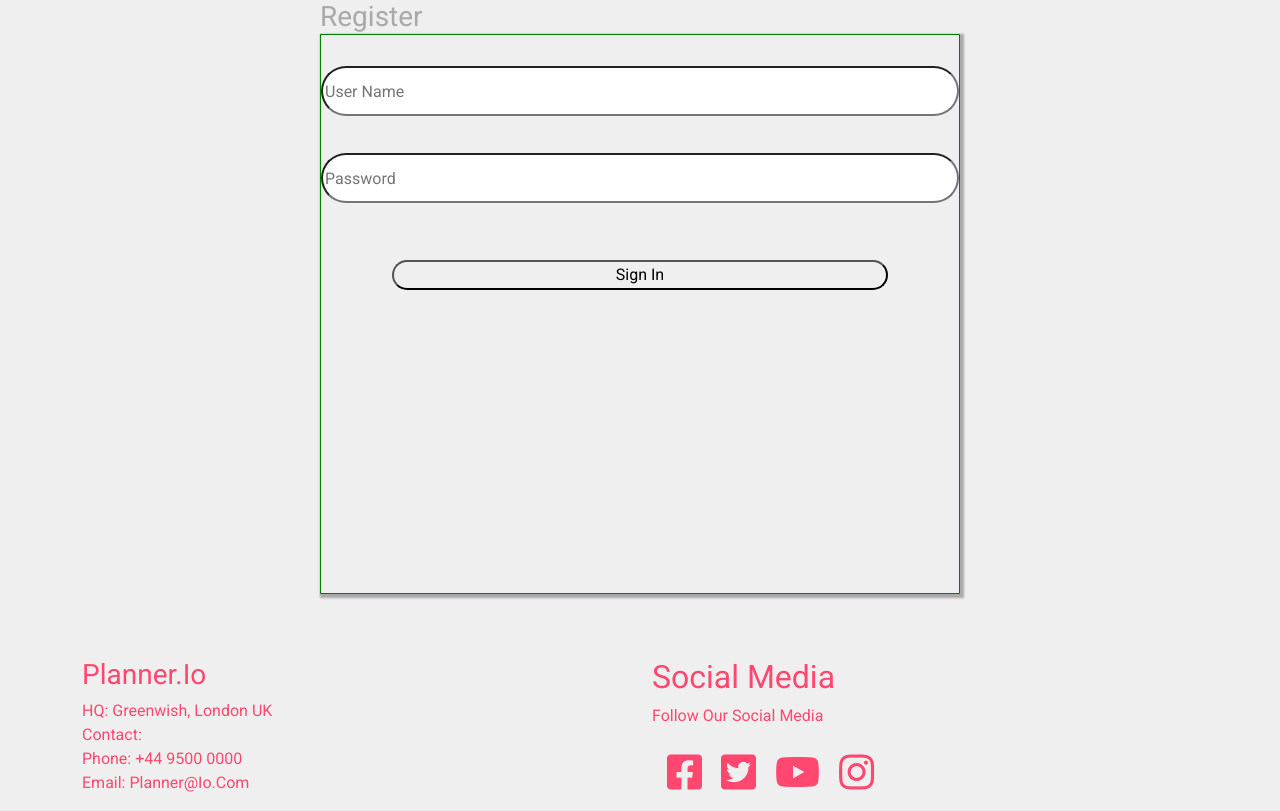
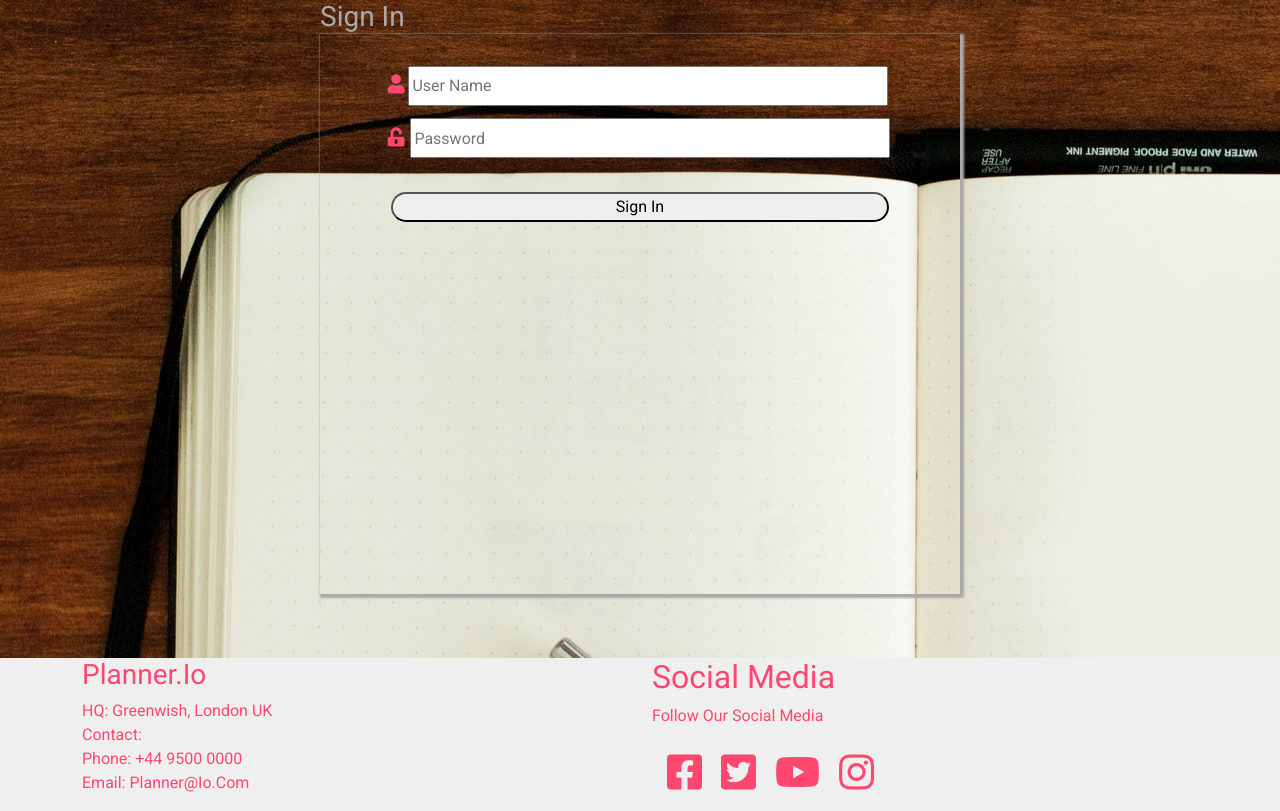
Before and after one commit to Code-Institute-Submissions/Tofthaslund-MS3, a Flask app: page /signin in a window 1280 px wide. Shown: the part 56-867 px from the top of the page. Run offline with Flask 2, Linux system fonts and the light colour scheme; some libraries are stand-ins or nearby versions.

Commit message:
added new design and background image for register and signin

```diff
--- a/app.py
+++ b/app.py
@@ -26,6 +26,7 @@ def index():
     return render_template("index.html", tasks=tasks)
 
 
+# Register for website
 @app.route("/register", methods=["GET", "POST"])
 def register():
     if request.method == "POST":
@@ -50,7 +51,7 @@ def register():
 
     return render_template("register.html")
 
-
+# Sign In when you have made an account
 @app.route("/signin", methods=["GET", "POST"])
 def signin():
     if request.method == "POST":
--- a/static/css/style.css
+++ b/static/css/style.css
@@ -117,13 +117,16 @@ img{
 
 /* signup form */
 
+.register-main{
+    background-image: url('/static/image/nootbook.jpg');
+}
+
 .signup-header{
     margin: auto;
     width: 50%;
 }
 
 .card-panel{
-    border: 1px green solid;
     height: 70vh;
     margin: auto;
     width: 50%;
@@ -131,22 +134,41 @@ img{
     margin-bottom: 5%;
 }
 
+.name{
+    text-align: center;
+}
+
+
+.name i{
+    font-size: larger;
+    color: #FF476F;
+
+}
+
 input#username.validate{
-    width: 100%;
-    height: 50px;
+    width: 75%;
+    height: 40px;
     margin-top: 5%;
     margin-bottom: 2%;
-    border-radius: 50px;
 }
 
 input#username.validate:hover{
     color: #FF476F;
 }
 
+.password{
+    text-align: center;
+}
+
+.password i{
+    font-size: larger;
+    color: #FF476F;
+    padding: 2px 2px 2px 2px;
+}
+
 input#password.validate{
-    width: 100%;
-    border-radius: 50px;
-    height: 50px;
+    width: 75%;
+    height: 40px;
 }
 
 input#password.validate:hover{
@@ -168,6 +190,15 @@ button.signup-btn:hover{
     margin: auto;
     width: 50%;
     text-align: center;
+}
+
+/* sign In */
+.signin-main{
+    background-image: url('/static/image/nootbook.jpg');
+}
+
+.input-field{
+    align-items: center;
 }
 
 /* footer */
--- a/templates/base.html
+++ b/templates/base.html
@@ -28,7 +28,7 @@
                 <a class="nav-link" href="{{ url_for('register') }}">Register</a>
               </li>
               <li class="nav-item">
-                <a class="nav-link" href="">Sign In</a>
+                <a class="nav-link" href="{{ url_for('signin') }}">Sign In</a>
               </li>
               <li class="nav-item">
                 <a class="nav-link" href="{{ url_for('profile', username=session['user']) }}">Profile</a>
--- a/templates/signin.html
+++ b/templates/signin.html
@@ -1,14 +1,15 @@
 {% extends "base.html" %}
 {% block content %}
 
-
-<h3 class="signup-header">Register</h3>
+<div class="signin-main">
+    <h3 class="signup-header">Sign In</h3>
     <div class="row">
-    <form class="col-md-12 col-sm-12" method="GET" action="{{ url_for('register') }}">
+        <form class="col-md-12 col-sm-12" method="GET" action="{{ url_for('signin') }}">
             <div class="card-panel">
                 <!-- username here  -->
                 <div class="row name">
                     <div class="input-field col-md-12">
+                        <i class="fas fa-user"></i>
                         <input type="text" id="username" name="username" minlength="4"
                         maxlength="20" class="validate" placeholder="User Name" required>
                         <label for="username"></label>
@@ -16,7 +17,8 @@
                 </div>
                 <!-- password field -->
                 <div class="row">
-                <div class="input-field col-md-12">
+                    <div class="input-field password col-md-12">
+                        <i class="fas fa-unlock-alt"></i>
                         <input type="password" id="password" name="password" minlength="4"
                         maxlength="20" class="validate" placeholder="Password" required>
                         <label for="password"></label>
@@ -31,5 +33,5 @@
             </div>
         </form>
     </div>
-
+</div>
 {% endblock %}
```
Also changed, not shown: templates/register.html (+6 -1 lines), static/image/nootbook.jpg (added). Lines whose indentation alone changed are shown as unchanged.
